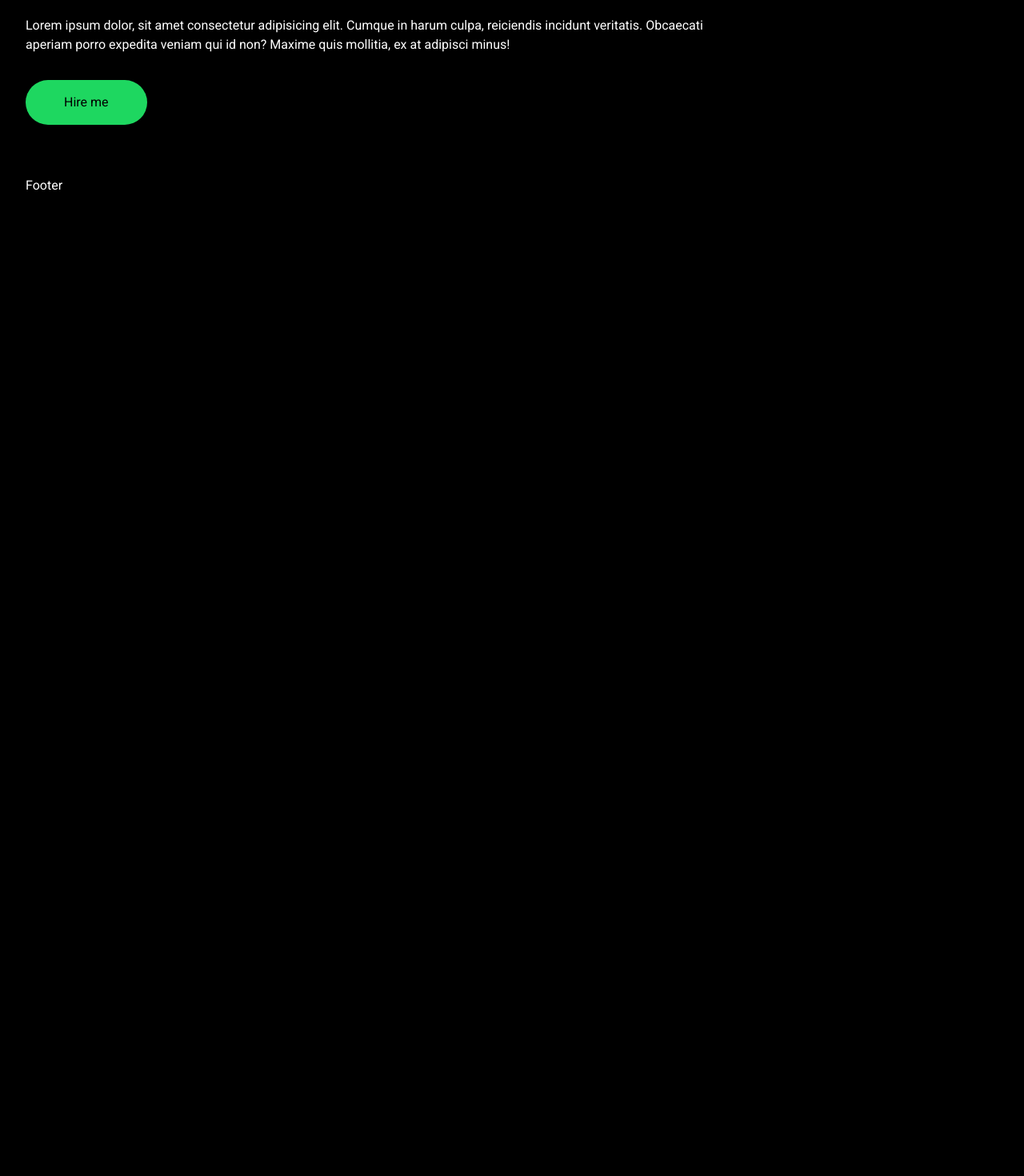
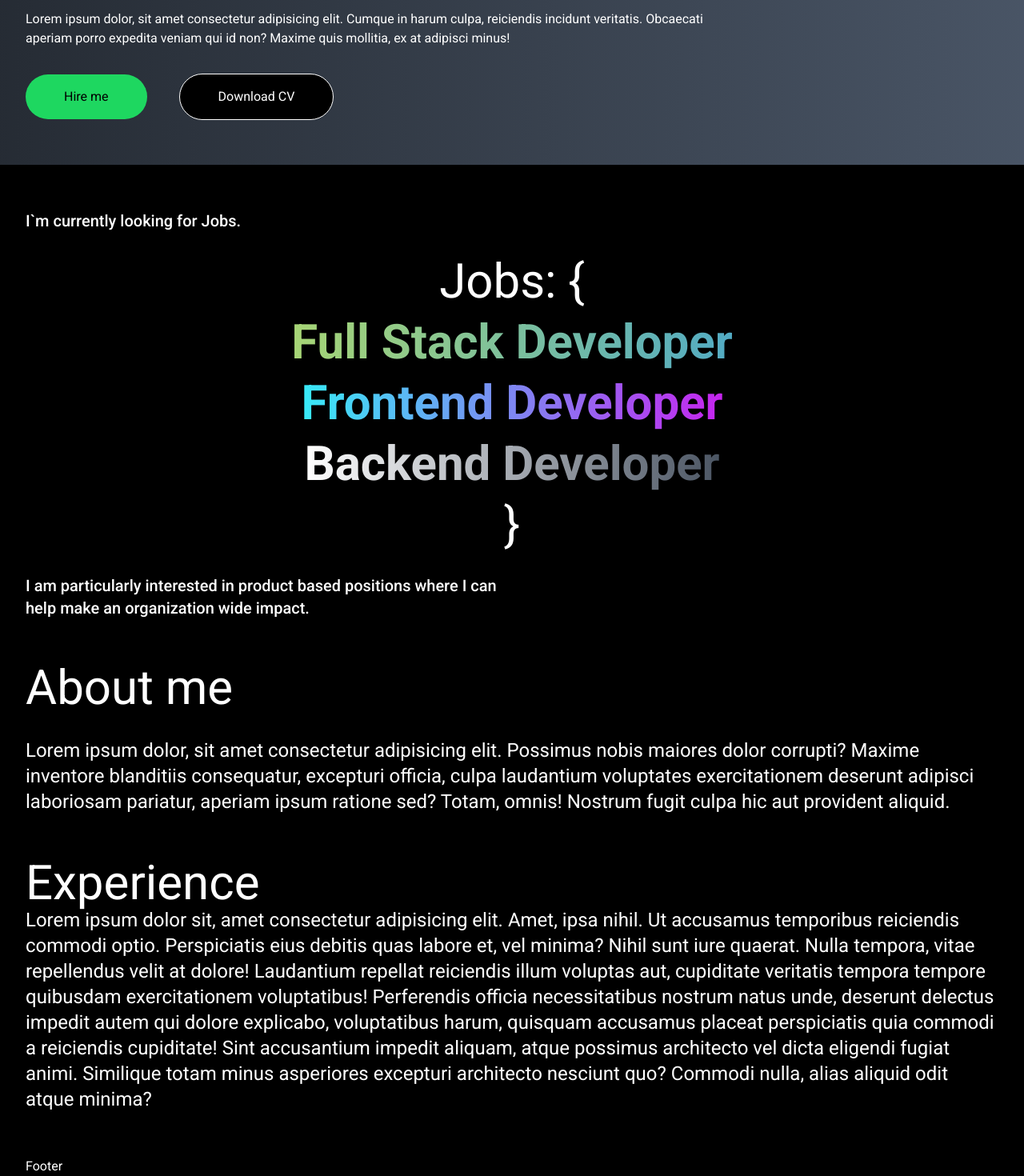
Before and after one commit to Ivan-Malakhovskyi/portfolio-by-ivan-malakhovskyi, a Next.js app: page / in a window 1280 px wide. Shown: the part 492-1962 px from the top of the page at 80% size. Before the commit the page ends 800 px from the top, so only its background shows below. Built offline with nearby package versions, Linux system fonts and the light colour scheme.

Commit message:
add hero,about,open_to_work sections

```diff
--- a/src/app/about/page.tsx
+++ b/src/app/about/page.tsx
@@ -1,11 +1,8 @@
 import React from "react";
+import About from "../components/About";
 
-const About = () => {
-  return (
-    <div>
-      <h1 className="text-mainWhite">About</h1>
-    </div>
-  );
+const Page = () => {
+  return <About />;
 };
 
-export default About;
+export default Page;
--- /dev/null
+++ b/src/app/components/About.tsx
@@ -0,0 +1,18 @@
+import React, { FC } from "react";
+
+const About: FC = () => {
+  return (
+    <section className="pb-14" id="about">
+      <h2 className="text-mainWhite text-6xl mb-8">About me</h2>
+      <p className="text-mainWhite text-2xl">
+        Lorem ipsum dolor, sit amet consectetur adipisicing elit. Possimus nobis
+        maiores dolor corrupti? Maxime inventore blanditiis consequatur,
+        excepturi officia, culpa laudantium voluptates exercitationem deserunt
+        adipisci laboriosam pariatur, aperiam ipsum ratione sed? Totam, omnis!
+        Nostrum fugit culpa hic aut provident aliquid.
+      </p>
+    </section>
+  );
+};
+
+export default About;
--- /dev/null
+++ b/src/app/components/Experience.tsx
@@ -0,0 +1,25 @@
+import React from "react";
+
+const Experience = () => {
+  return (
+    <section id="experience" className="pb-14">
+      <h1 className="text-mainWhite text-6xl">Experience</h1>
+      <h2 className="text-mainWhite text-2xl">
+        Lorem ipsum dolor sit, amet consectetur adipisicing elit. Amet, ipsa
+        nihil. Ut accusamus temporibus reiciendis commodi optio. Perspiciatis
+        eius debitis quas labore et, vel minima? Nihil sunt iure quaerat. Nulla
+        tempora, vitae repellendus velit at dolore! Laudantium repellat
+        reiciendis illum voluptas aut, cupiditate veritatis tempora tempore
+        quibusdam exercitationem voluptatibus! Perferendis officia
+        necessitatibus nostrum natus unde, deserunt delectus impedit autem qui
+        dolore explicabo, voluptatibus harum, quisquam accusamus placeat
+        perspiciatis quia commodi a reiciendis cupiditate! Sint accusantium
+        impedit aliquam, atque possimus architecto vel dicta eligendi fugiat
+        animi. Similique totam minus asperiores excepturi architecto nesciunt
+        quo? Commodi nulla, alias aliquid odit atque minima?
+      </h2>
+    </section>
+  );
+};
+
+export default Experience;
--- a/src/app/components/Footer.tsx
+++ b/src/app/components/Footer.tsx
@@ -3,11 +3,11 @@ import MaxWidthWrapper from "./MaxWidthWrapper";
 
 const Footer = () => {
   return (
-    <footer className="bg-mainBlack">
-      <MaxWidthWrapper>
+    <MaxWidthWrapper>
+      <footer className="bg-mainBlack">
         <h2 className="text-mainWhite">Footer</h2>
-      </MaxWidthWrapper>
-    </footer>
+      </footer>
+    </MaxWidthWrapper>
   );
 };
 
--- a/src/app/components/Hero.tsx
+++ b/src/app/components/Hero.tsx
@@ -1,12 +1,17 @@
-const Hero = () => {
+import Link from "next/link";
+import { FC } from "react";
+import MaxWidthWrapper from "./MaxWidthWrapper";
+
+const Hero: FC = () => {
   return (
-    <section className="py-16">
+    <MaxWidthWrapper className="hero bg-gradient-to-r from-mainBlack to-slate-500 animate-gradient-xy">
+      <section className="py-14">
         {" "}
         <h2 className="text-mainWhite mb-8">Hey there 🙌, my name is</h2>
         <div className="max-w-4xl">
           <h1 className="text-mainWhite text-7xl font-medium mb-8">
-          Ivan Malakhovskyi Enthusiastic Full Stack Developer from
-          Ukraine,Vinnytsia
+            Ivan Malakhovskyi Enthusiastic Full Stack Developer from Ukraine,
+            Vinnytsia
           </h1>
 
           <p className="text-mainWhite mb-8">
@@ -16,14 +21,25 @@ const Hero = () => {
             minus!
           </p>
 
-        <a
+          <Link
             href="mailto:ivanmalahovskij121@gmail.com"
-          className="text-mainBlack bg-mainGreen px-12 py-4 rounded-full hover:bg-addGreen transition ease-out duration-300"
+            className="text-mainBlack bg-mainGreen px-12 py-4 rounded-full hover:bg-addGreen focus:bg-addGreen transition ease-out duration-300 mr-10"
           >
             Hire me
-        </a>
+          </Link>
+
+          <Link
+            download
+            target="_blank"
+            rel="noopener noreferrer"
+            href="/Ivan_Malakhovskyi_Junior_Full_Stack_Developer.pdf"
+            className="text-mainWhite px-12 py-4 rounded-full bg-mainBlack border-[1px] border-solid border-mainWhite hover:bg-gray-400 focus:bg-gray-400 transition ease-out duration-300 "
+          >
+            Download CV
+          </Link>
         </div>
       </section>
+    </MaxWidthWrapper>
   );
 };
 
--- a/src/app/components/NavBar.tsx
+++ b/src/app/components/NavBar.tsx
@@ -3,18 +3,9 @@
 import Link from "next/link";
 import { FC } from "react";
 import MaxWidthWrapper from "./MaxWidthWrapper";
-import { usePathname } from "next/navigation";
-
-const navigation = [
-  { id: 1, title: "About me", path: "/about" },
-  { id: 2, title: "Experience", path: "/experience" },
-  { id: 3, title: "Projects", path: "/projects" },
-  { id: 4, title: "Contact me", path: "/contact" },
-];
+import Navigations from "./Navigations";
 
 const NavBar: FC = () => {
-  const pathName = usePathname();
-
   return (
     <MaxWidthWrapper>
       <div className="lg:flex ">
@@ -27,24 +18,7 @@ const NavBar: FC = () => {
         </span>
         <nav className="lg:ml-auto text-mainWhite">
           {" "}
-          <ul className="lg:flex gap-8  ">
-            {navigation.map(({ id, title, path }) => {
-              const isActive = pathName === path;
-
-              return (
-                <li key={id}>
-                  <Link
-                    href={path}
-                    className={`py-6 hover:text-mainGreen focus:text-mainGreen transition ease-out duration-300 ${
-                      isActive ? "text-mainGreen" : ""
-                    }`}
-                  >
-                    {title}
-                  </Link>
-                </li>
-              );
-            })}
-          </ul>
+          <Navigations />
         </nav>
       </div>
     </MaxWidthWrapper>
--- /dev/null
+++ b/src/app/components/Navigations.tsx
@@ -0,0 +1,40 @@
+"use client";
+
+import { usePathname } from "next/navigation";
+import Link from "next/link";
+import { FC } from "react";
+
+const navigation = [
+  { id: 1, title: "About me", path: "#about" },
+  { id: 2, title: "Experience", path: "#experience" },
+  { id: 3, title: "Projects", path: "#projects" },
+  { id: 4, title: "Contact me", path: "#contact" },
+];
+
+const Navigations: FC = () => {
+  const pathName = usePathname();
+  return (
+    <>
+      <ul className="lg:flex gap-8  ">
+        {navigation.map(({ id, title, path }) => {
+          const isActive = pathName === path;
+
+          return (
+            <li key={id}>
+              <Link
+                href={path}
+                className={`py-6 hover:text-mainGreen focus:text-mainGreen transition ease-out duration-300 ${
+                  isActive ? "text-mainGreen" : ""
+                }`}
+              >
+                {title}
+              </Link>
+            </li>
+          );
+        })}
+      </ul>
+    </>
+  );
+};
+
+export default Navigations;
--- /dev/null
+++ b/src/app/components/OpenToWork.tsx
@@ -0,0 +1,48 @@
+import { FC } from "react";
+
+const OpenToWork: FC = () => {
+  return (
+    <section className="py-14">
+      <h3 className="text-mainWhite text-xl  font-medium mb-8">
+        I`m currently looking for Jobs.
+      </h3>
+      <ul className="flex gap-4 flex-col items-center mb-8">
+        {" "}
+        <li>
+          <span className="text-mainWhite text-6xl"> Jobs: &#123;</span>
+        </li>{" "}
+        <li>
+          <h2 className="">
+            <span className="text-6xl font-bold bg-gradient-to-r from-neon to-skyBlue text-transparent bg-clip-text ">
+              Full Stack Developer
+            </span>
+          </h2>
+        </li>
+        <li>
+          <h2 className="">
+            <span className="text-6xl font-bold bg-gradient-to-r from-aqua to-purple text-transparent bg-clip-text">
+              Frontend Developer
+            </span>
+          </h2>
+        </li>
+        <li>
+          <h2 className="">
+            <span className="text-6xl font-bold bg-gradient-to-r from-mainWhite to-gray-600 text-transparent bg-clip-text">
+              Backend Developer
+            </span>
+          </h2>
+        </li>
+        <li>
+          {" "}
+          <span className="text-mainWhite  text-6xl">&#125;</span>
+        </li>
+      </ul>
+      <h3 className="text-mainWhite text-xl  font-medium max-w-[600px] ">
+        I am particularly interested in product based positions where I can help
+        make an organization wide impact.
+      </h3>
+    </section>
+  );
+};
+
+export default OpenToWork;
--- a/src/app/globals.css
+++ b/src/app/globals.css
@@ -51,3 +51,7 @@ p {
 a {
   display: inline-block;
 }
+
+html {
+  scroll-behavior: smooth;
+}
--- a/src/app/page.tsx
+++ b/src/app/page.tsx
@@ -1,11 +1,17 @@
+import About from "./about/page";
+import Experience from "./components/Experience";
 import Hero from "./components/Hero";
 import MaxWidthWrapper from "./components/MaxWidthWrapper";
+import OpenToWork from "./components/OpenToWork";
 
 export default function Home() {
   return (
     <main className="bg-mainBlack">
+      <Hero />
       <MaxWidthWrapper>
-        <Hero />
+        <OpenToWork />
+        <About />
+        <Experience />
       </MaxWidthWrapper>
     </main>
   );
--- a/tailwind.config.ts
+++ b/tailwind.config.ts
@@ -13,12 +13,43 @@ const config: Config = {
         mainWhite: "#ffffff",
         mainGreen: "#1ed760",
         addGreen: "#0e8538",
+        accentGreen: "#a7d575",
+        neon: "#a7d575",
+        skyBlue: "#52abc4",
+        aqua: "#37eaf7",
+        purple: "#c624ee",
       },
       backgroundImage: {
         "gradient-radial": "radial-gradient(var(--tw-gradient-stops))",
         "gradient-conic":
           "conic-gradient(from 180deg at 50% 50%, var(--tw-gradient-stops))",
       },
+      animation: {
+        "gradient-x": "gradient-x 5s ease infinite",
+        "gradient-xy": "gradient-xy 5s ease infinite",
+      },
+      keyframes: {
+        "gradient-x": {
+          "0%, 100%": {
+            "background-size": "200% 200%",
+            "background-position": "left center",
+          },
+          "50%": {
+            "background-size": "200% 200%",
+            "background-position": "right center",
+          },
+        },
+        "gradient-xy": {
+          "0%, 100%": {
+            "background-size": "400% 400%",
+            "background-position": "left center",
+          },
+          "50%": {
+            "background-size": "200% 200%",
+            "background-position": "right center",
+          },
+        },
+      },
     },
   },
   plugins: [],
```
Also changed, not shown: 1 other file (tests, documents, lock files or other folders). Lines whose indentation alone changed are shown as unchanged.
